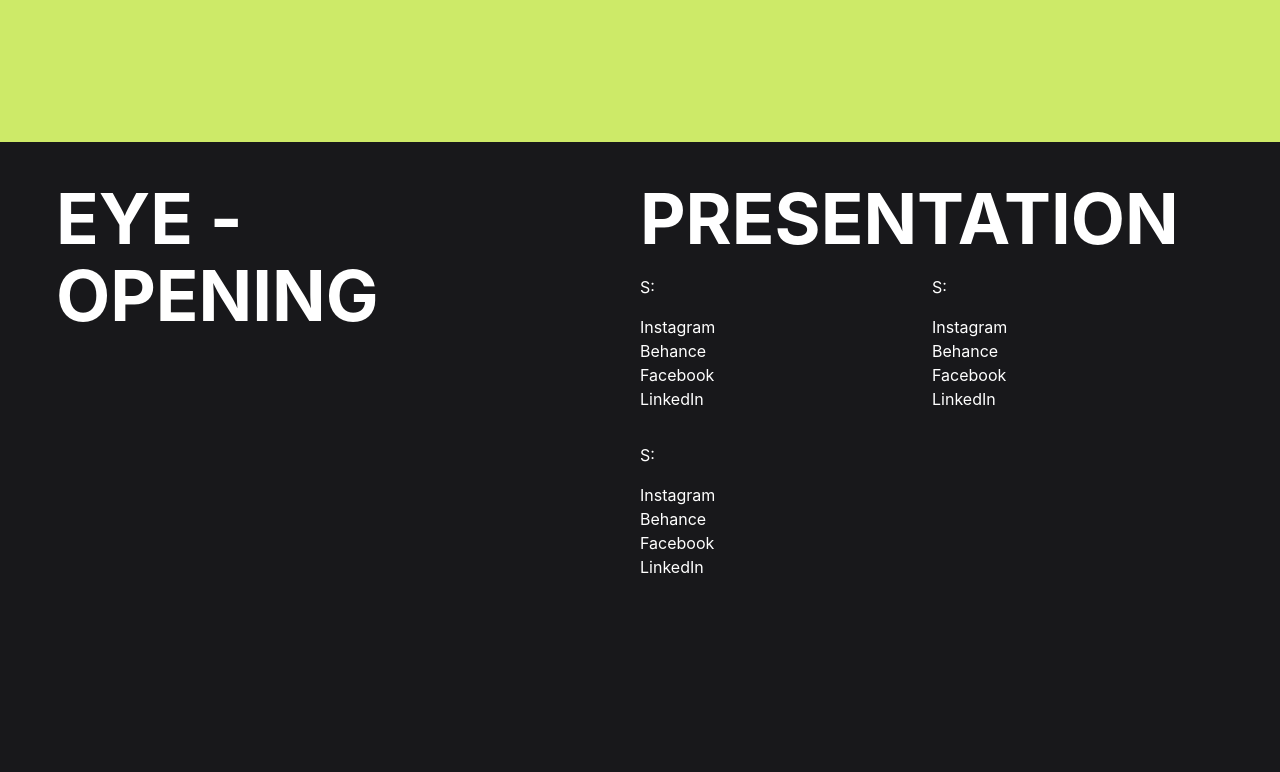
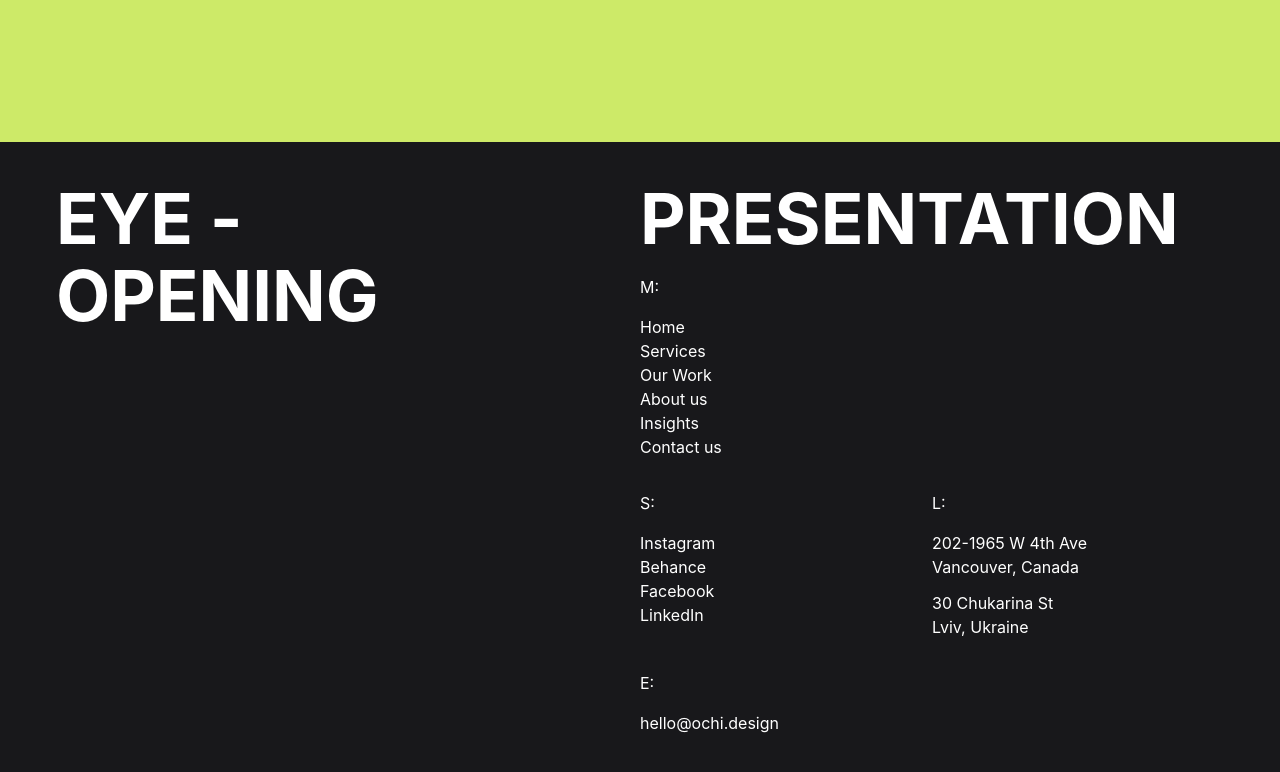
Before and after one commit to SubhPB/ochi-design_tailwind-css, a React (Create React App) app: page / in a window 1280 px wide. Shown: the part 8476-9248 px from the top of the page. Built offline with nearby package versions, Linux system fonts and the light colour scheme.

Commit message:
made minor changes in Footer.jsx

```diff
--- a/src/commonJSX/Footer.jsx
+++ b/src/commonJSX/Footer.jsx
@@ -6,6 +6,30 @@ import { H1, P } from '../assests';
 function Footer({extraCss=''}) {
 
     const Header = ({extraCss=''}) => {
+
+        const LinkList = ({extraCss='', title, links, gap=false}) => {
+
+            return (
+                <div className={`w-1/2 my-4 ${extraCss}`}>
+                    <P className=' mb-4' text={title}/>
+                    {
+                        links.map( (link, index) => <P key={index} className={'w-full ' + `${gap && index == 1 ? ' pb-3 ': ''}`} text={link}/>)
+                    }
+                </div>
+            )
+        };
+
+        const AllLists = ({extraCss=''}) => {
+            return (
+                <div className={`w-full flex flex-wrap shrink-0 mt-4 ${extraCss}`}>
+                    <LinkList links={['Home', "Services", 'Our Work', 'About us', 'Insights', 'Contact us']} title='M:' extraCss='lg:w-full'/>
+                    <LinkList links={['Instagram', 'Behance', 'Facebook', 'LinkedIn']} title='S:' />
+                    <LinkList links={['202-1965 W 4th Ave', 'Vancouver, Canada', '30 Chukarina St', 'Lviv, Ukraine']} title='L:' gap={true} extraCss='w-full lg:w-1/2'/>
+                    <LinkList links={['hello@ochi.design']} title={'E:'}/>
+                </div>
+            );
+        };
+
         return (
             <div className={`w-full flex flex-col lg:flex-row ${extraCss}`}>
                 <div className="w-full lg:w-1/2 ">
@@ -20,27 +44,15 @@ function Footer({extraCss=''}) {
         )
     };
 
-    const LinkList = ({extraCss='', links=['Instagram', 'Behance', 'Facebook', 'LinkedIn'], title='S:'}) => {
+    // const Footer = ({extraCss=''}) => {
+    //     return (
+    //         <div className="w-full flex">
+    //             <div className="image"></div>
 
-        return (
-            <div className={`w-1/2 my-4 ${extraCss}`}>
-                <P className=' mb-4' text={title}/>
-                {
-                    links.map( (link, index) => <P key={index} className='w-full ' text={link}/>)
-                }
-            </div>
-        )
-    };
+    //         </div>
+    //     )
+    // };
 
-    const AllLists = ({extraCss=''}) => {
-        return (
-            <div className={`w-full flex flex-wrap shrink-0 mt-4 ${extraCss}`}>
-                <LinkList />
-                <LinkList />
-                <LinkList />
-            </div>
-        );
-    };
 
     return (
         <div className={` w-full min-h-[100vh] px-7 lg:px-14 py-[6.5vmin] bg-zinc-900  ${extraCss}`}>
```
